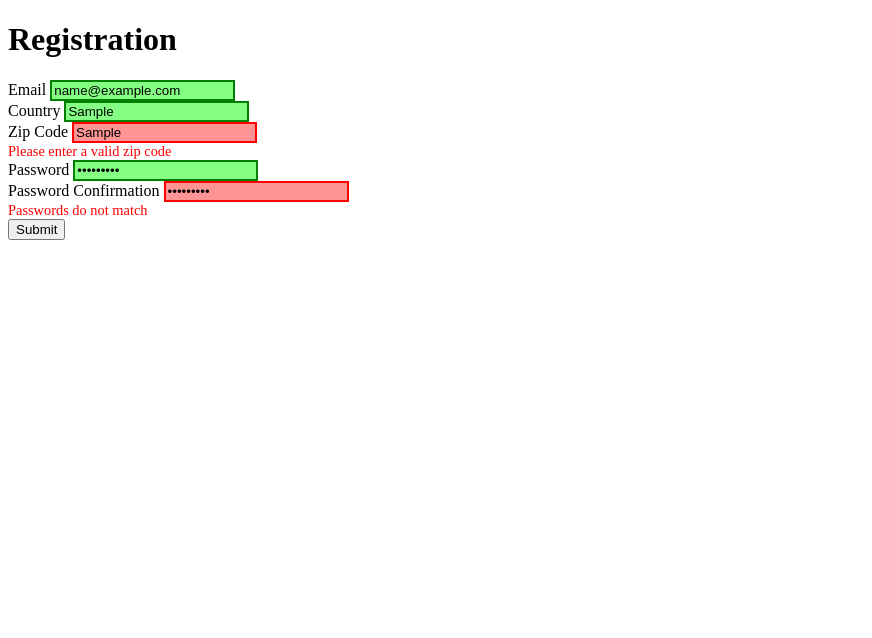
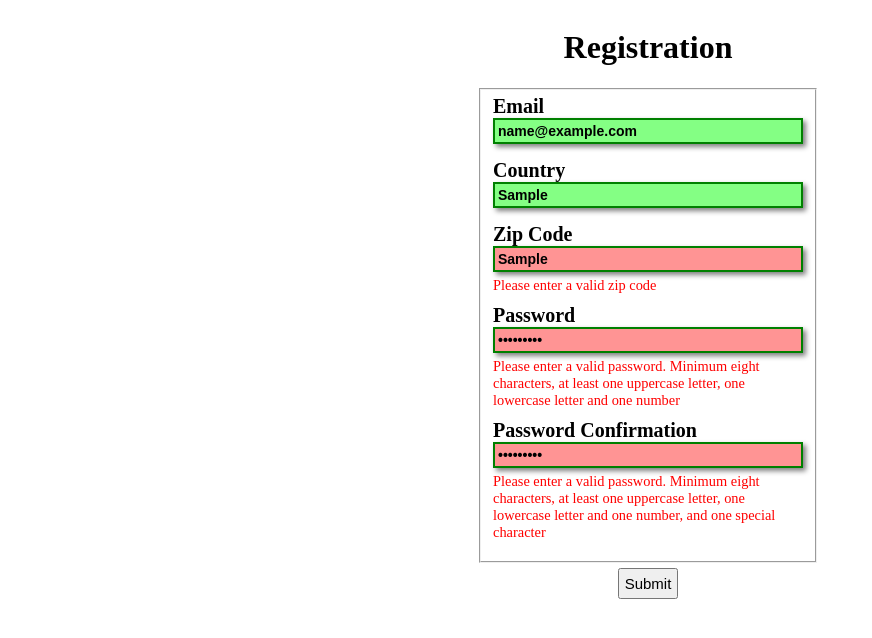
Before and after one commit to dwaynethebroc/basic_form_with_validation, a website built with webpack: page src/template.html in a window 1280 px wide. Both pictures are taken after typing "name@example.com", "Sample", "Sample", "Sample123", "Sample123" into the empty fields and a click on the button "Submit". Shown: the whole page, without its empty margins (0-872 px from the left). Built offline with nearby package versions, Linux system fonts and the light colour scheme.

Commit message:
validation working, UI tweaks

```diff
--- a/src/greeting.js
+++ b/src/greeting.js
@@ -1,4 +1,4 @@
-import { validate } from "webpack";
+//import { validate } from "webpack";
 
 // greeting.js
 const form = document.getElementById('form');
@@ -17,8 +17,8 @@ const password2Error = document.querySelector("#password2 + div.error");
 const emailPattern = /^[a-zA-Z0-9._-]+@[a-zA-Z0-9.-]+\.[a-zA-Z]{2,6}$/;
 const countryPattern = /^[a-zA-Z]+$/;
 const zipPattern = /^\d{5}(?:[-\s]\d{4})?$/;
-const passwordPattern = /^(?=.*[a-z])(?=.*[A-Z])(?=.*\d)[a-zA-Z\d]{8,}$/;
-const password2Pattern = /^(?=.*[a-z])(?=.*[A-Z])(?=.*\d)[a-zA-Z\d]{8,}$/;
+const passwordPattern = /^(?=.*[A-Za-z])(?=.*\d)(?=.*[@$!%*#?&])[A-Za-z\d@$!%*#?&]{8,}$/;
+const password2Pattern = /^(?=.*[A-Za-z])(?=.*\d)(?=.*[@$!%*#?&])[A-Za-z\d@$!%*#?&]{8,}$/;
 
 export const validateEmail = function(){
     console.log("validate email");
@@ -85,13 +85,13 @@ export const validatePassword2 = function(){
     console.log("validate password2");
 
     if (password2.value.trim() === "") {
-        setError(password2, password2Error, "Please enter a valid password2. Minimum eight characters, at least one uppercase letter, one lowercase letter and one number");
+        setError(password2, password2Error, "Please enter a valid password. Minimum eight characters, at least one uppercase letter, one lowercase letter and one number, and one special character");
         return false;
     } else if(!password2Pattern.test(password2.value)){
-        setError(password2, password2Error, "Please enter a valid password2. Minimum eight characters, at least one uppercase letter, one lowercase letter and one number");
+        setError(password2, password2Error, "Please enter a valid password. Minimum eight characters, at least one uppercase letter, one lowercase letter and one number, and one special character");
         return false;
-    } else if (password2.value === password.value){
-        setError(password2, password2Error, "Passwords do not match")
+    } else if (password2.value !== password.value){
+        setError(password2, password2Error, "Passwords do not match");
         return false;
     } else {
         setSuccess(password2, password2Error);
@@ -107,6 +107,6 @@ export const setError = function(input, errorElement, message){
 
 export const setSuccess = function(input, errorElement){
     input.classList.add("valid");
-    input.classList.remove("invalid")
+    input.classList.remove("invalid");
     errorElement.innerText = '';
 }
--- a/src/index.js
+++ b/src/index.js
@@ -12,12 +12,30 @@ const password2 = document.getElementById('password2');
 form.addEventListener('submit', (e) => {
     e.preventDefault();
 
+    const validInputs = document.querySelectorAll(".valid");
+    const array_valid_inputs = [...validInputs];
+
+    array_valid_inputs.forEach(input => {
+        input.checkValidity();
+    });
+
     const invalidInputs = document.querySelectorAll(".invalid");
+    const array_bad_inputs = [...invalidInputs];
+
+    array_bad_inputs.forEach(input => {
+        input.checkValidity();
+    });
 
 
     if(invalidInputs.length > 0){
         alert(`Still invalid inputs: ${invalidInputs.length}`);
+
+        array_bad_inputs.forEach(input => {
+            console.log(input);
+        });
         e.preventDefault();
+    } else {
+        alert("Valid form. High Five!");
     }
 });
 
--- a/src/styles.css
+++ b/src/styles.css
@@ -1,14 +1,61 @@
 input.invalid {
-    border: 2px solid red;
     background-color: rgb(255, 148, 148);
+
 }
 
 input.valid {
+    background-color: rgb(132, 255, 132);
+}
+
+input:valid {
     border: 2px solid green;
-    background-color: rgb(132, 255, 132);
+}
+
+input:invalid:after {
+    border: 2px solid red;
 }
 
 div.error {
     color: red;
     font-size: 0.9em;
 }
+
+form {
+    width: 100vw;
+    display: flex;
+    flex-direction: column;
+    align-items: center;
+}
+
+.input-control {
+    display: flex;
+    flex-direction: column;
+    align-items: left;
+    justify-items: center;
+    width: 100%;
+    margin-bottom: 10px;
+}
+
+input {
+    width: 300px;
+    padding: 3px;
+    box-shadow: 3px 3px 5px grey;
+    font-size: 14px;
+    font-weight: 600;
+}
+label {
+    color: #000000;
+    font-weight: bold;
+    font-size: 20px;
+}
+
+button {
+    padding: 5px;
+    margin: 5px;
+    font-size: 15px;
+}
+
+.error {
+    width: 300px;
+    padding-top: 5px;
+}
--- a/src/template.html
+++ b/src/template.html
@@ -3,41 +3,47 @@
   <head>
     <meta charset="UTF-8" />
     <meta name="viewport" content="width=device-width, initial-scale=1.0" />
-    <title>Document</title>
+    <title>Form Validation</title>
   </head>
   <body>
       <form action="" id='form' novalidate>
         <h1>Registration</h1>
 
+        <fieldset>
+
+
+
         <div class="input-control" id='emailDiv'>
           <label for="email">Email</label>
-          <input type="email" id='email' name='email'>
+          <input type="email" id='email' name='email' required minlength='8'>
           <div class="error" aria-live='polite'></div>
         </div>
 
         <div class="input-control">
           <label for="country">Country</label>
-          <input type="text" id='country' name='country'>
+          <input type="text" id='country' name='country' required>
           <div class="error" aria-live='polite'></div>
         </div>
 
         <div class="input-control">
           <label for="zip">Zip Code</label>
-          <input type="text" id='zip' name='zip' >
+          <input type="text" id='zip' name='zip' required minlength='5' maxlength='5'>
           <div class="error" aria-live='polite'></div>
         </div>
 
         <div class="input-control">
           <label for="password">Password</label>
-          <input type="password" id='password' name='password'>
+          <input type="password" id='password' name='password' required minlength='8'>
           <div class="error" aria-live='polite'></div>
         </div>
 
         <div class="input-control">
           <label for="password2">Password Confirmation</label>
-          <input type="password" id='password2' name='password2'>
+          <input type="password" id='password2' name='password2' required minlength='8'>
           <div class="error" aria-live='polite'></div>
         </div>
+
+        </fieldset>
 
         <button type ="submit" id='submit'>Submit</button>
       </form>
```
